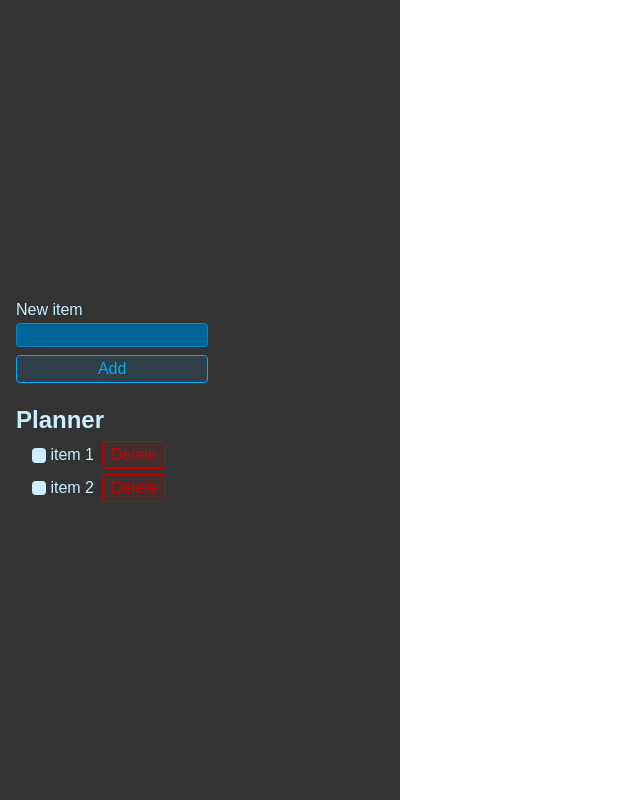
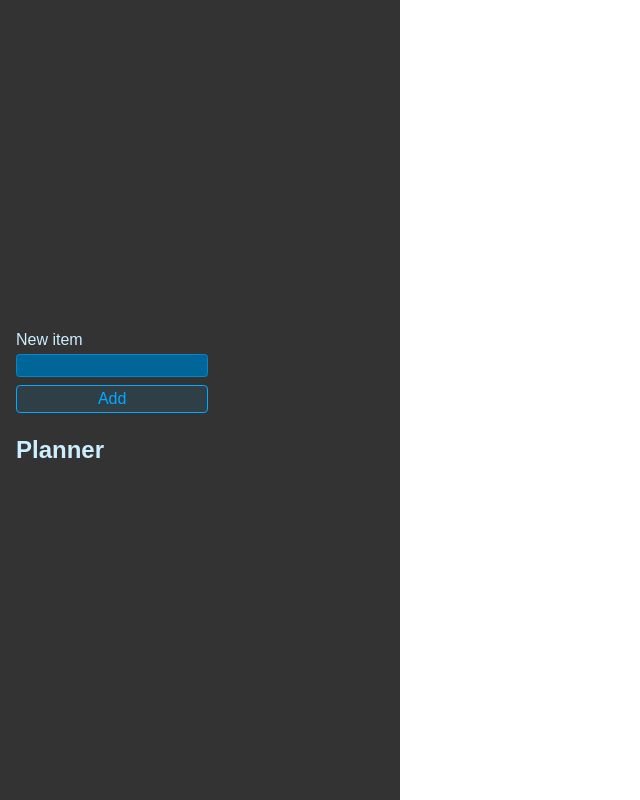
Before and after one commit to kasiakor/react-planner, a React (Vite) app: page / in a window 1280 px wide. Shown: the whole page, without its empty margins (0-640 px from the left). Built offline with nearby package versions, Linux system fonts and the light colour scheme.

Commit message:
add list items on submit

```diff
--- a/src/App.jsx
+++ b/src/App.jsx
@@ -3,11 +3,22 @@
 
 function App() {
   const [newItem, setNewItem] = useState("");
-  console.log(newItem);
+  const [todos, setTodos] = useState([]);
 
+  const handleSubmit = (e) => {
+    e.preventDefault();
+    setTodos((currentTodos) => {
+      return [
+        ...currentTodos,
+        { id: crypto.randomUUID(), title: newItem, completed: false },
+      ];
+    });
+  };
+
+  console.log(todos);
   return (
     <>
-      <form className="new-item-form">
+      <form onSubmit={handleSubmit} className="new-item-form">
         <div className="form-row">
           <label htmlFor="item">New item </label>
           <input
@@ -21,20 +32,17 @@
       </form>
       <h1 className="header">Planner</h1>
       <ul className="list">
-        <li>
-          <label>
-            item 1
-            <input type="checkbox" />
-          </label>
-          <button className="btn btn-danger">Delete</button>
-        </li>
-        <li>
-          <label>
-            item 2
-            <input type="checkbox" />
-          </label>
-          <button className="btn btn-danger">Delete</button>
-        </li>
+        {todos.map((todo) => {
+          return (
+            <li>
+              <label>
+                {todo.title}
+                <input type="checkbox" checked={todo.completed} />
+              </label>
+              <button className="btn btn-danger">Delete</button>
+            </li>
+          );
+        })}
       </ul>
     </>
   );
```
